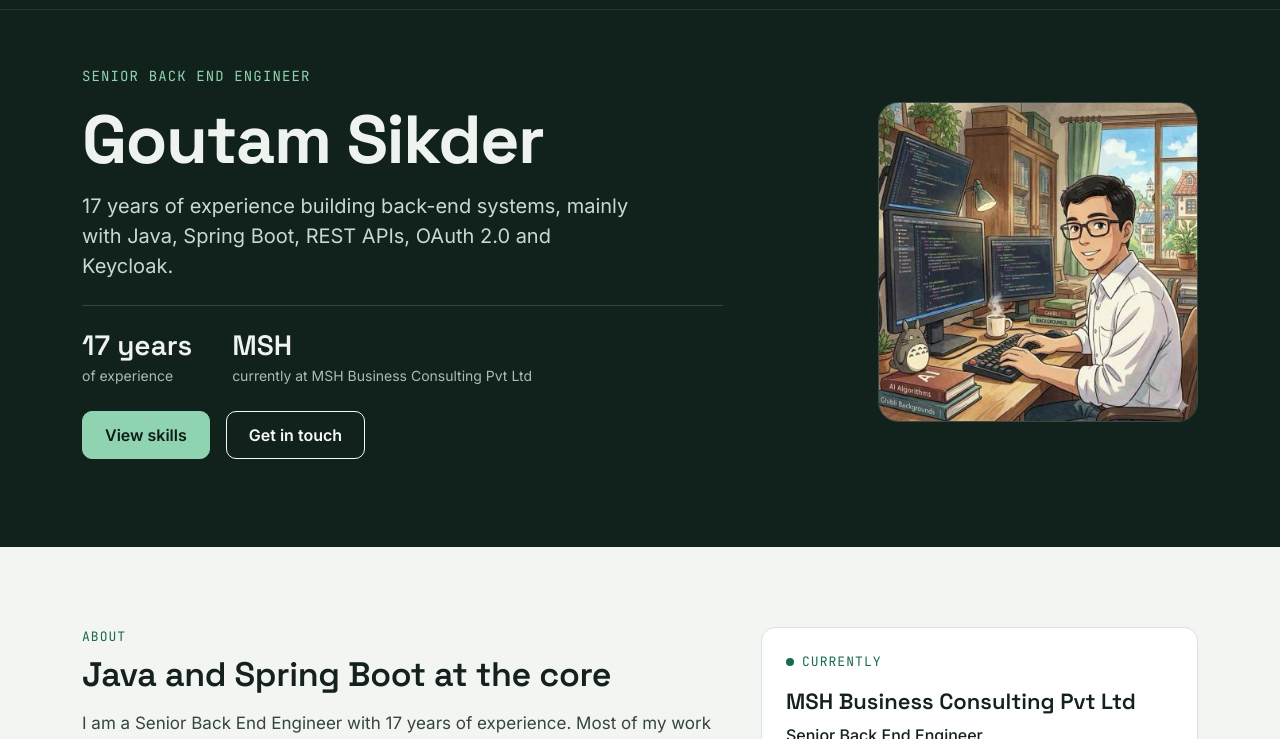
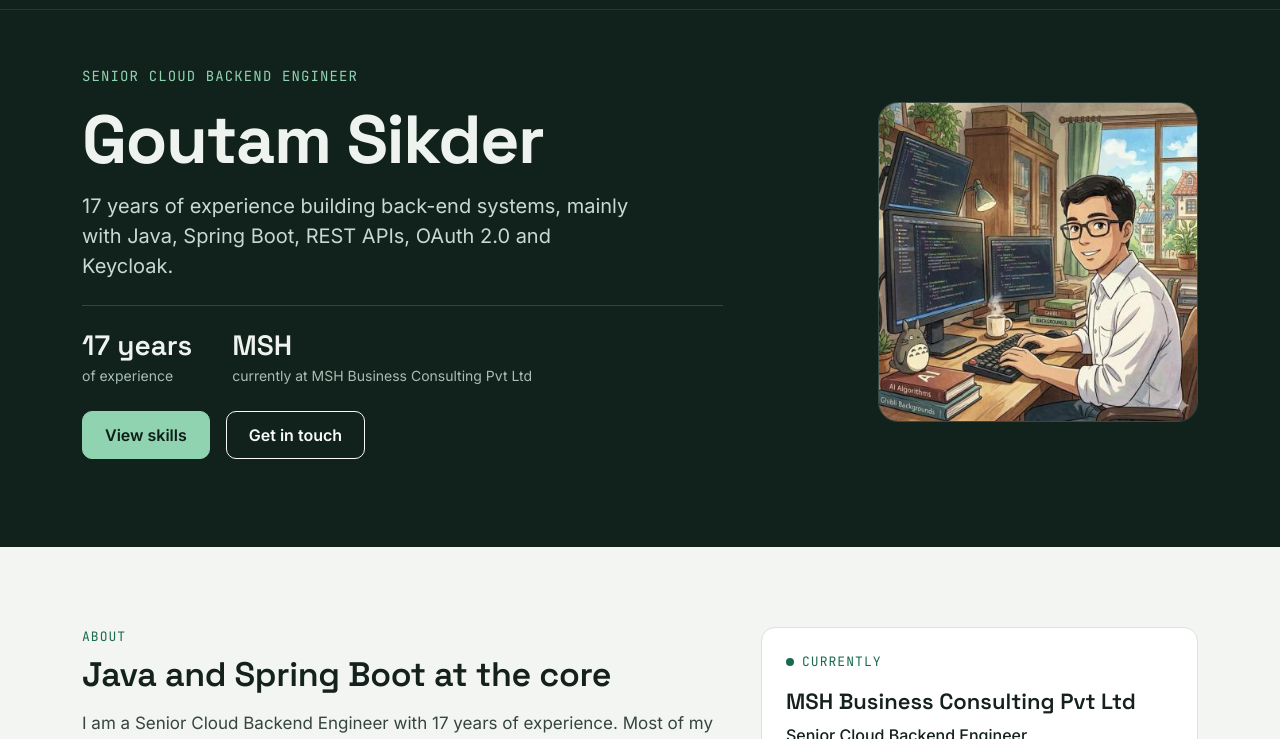
Before and after one commit to sikderg/sikderg.github.io, a plain HTML site: page index.html in a window 1280 px wide. Shown: the part 61-800 px from the top of the page. Drawn offline with Linux system fonts and the light colour scheme.

Commit message:
years of experience are now calculated

```diff
--- a/assets/js/main.js
+++ b/assets/js/main.js
@@ -5,7 +5,21 @@
 (function () {
   'use strict';
 
+  // Year the career started. Years of experience are counted from here.
+  var CAREER_START_YEAR = 2009;
+
   document.addEventListener('DOMContentLoaded', function () {
+    // Keep the years of experience current. The number in the HTML is the
+    // fallback shown when JavaScript is off.
+    var experience = new Date().getFullYear() - CAREER_START_YEAR;
+    document.querySelectorAll('.exp-years').forEach(function (el) {
+      el.textContent = experience;
+    });
+    var description = document.querySelector('meta[name="description"]');
+    if (description) {
+      description.content = description.content.replace(/\d+ years/, experience + ' years');
+    }
+
     // Keep the footer year current.
     var year = document.getElementById('year');
     if (year) {
--- a/index.html
+++ b/index.html
@@ -1,20 +1,24 @@
 <!doctype html>
 <html lang="en">
+
 <head>
   <meta charset="utf-8">
   <meta name="viewport" content="width=device-width, initial-scale=1">
-  <title>Goutam Sikder — Senior Back End Engineer</title>
-  <meta name="description" content="Goutam Sikder, Senior Back End Engineer with 17 years of experience in Java, Spring Boot, REST APIs, OAuth 2.0 and Keycloak.">
+  <title>Goutam Sikder — Senior Cloud Backend Engineer</title>
+  <meta name="description"
+    content="Goutam Sikder, Senior Cloud Backend Engineer with 17 years of experience in Java, Spring Boot, REST APIs, OAuth 2.0 and Keycloak.">
 
   <link rel="preconnect" href="https://fonts.googleapis.com">
   <link rel="preconnect" href="https://fonts.gstatic.com" crossorigin>
-  <link rel="stylesheet" href="https://fonts.googleapis.com/css2?family=Inter:wght@400;500;600&family=JetBrains+Mono:wght@400;500&family=Space+Grotesk:wght@500;600;700&display=swap">
+  <link rel="stylesheet"
+    href="https://fonts.googleapis.com/css2?family=Inter:wght@400;500;600&family=JetBrains+Mono:wght@400;500&family=Space+Grotesk:wght@500;600;700&display=swap">
 
   <!-- Bootstrap 5.3.9 (local copy) -->
   <link rel="stylesheet" href="assets/vendor/bootstrap/css/bootstrap.min.css">
   <!-- Site styles -->
   <link rel="stylesheet" href="assets/css/style.css">
 </head>
+
 <body data-bs-spy="scroll" data-bs-target="#mainNav" data-bs-root-margin="0px 0px -60%" tabindex="0">
 
   <!-- Navigation -->
@@ -24,7 +28,8 @@
         <span class="brand-mark">GS</span>
         <span class="brand-text">goutam.sikder</span>
       </a>
-      <button class="navbar-toggler" type="button" data-bs-toggle="collapse" data-bs-target="#navLinks" aria-controls="navLinks" aria-expanded="false" aria-label="Toggle navigation">
+      <button class="navbar-toggler" type="button" data-bs-toggle="collapse" data-bs-target="#navLinks" aria-controls="navLinks" aria-expanded="false"
+        aria-label="Toggle navigation">
         <span class="navbar-toggler-icon"></span>
       </button>
       <div class="collapse navbar-collapse" id="navLinks">
@@ -42,13 +47,14 @@
     <div class="container">
       <div class="row align-items-center gy-5">
         <div class="col-lg-7 order-2 order-lg-1">
-          <p class="eyebrow eyebrow-light mb-3">Senior Back End Engineer</p>
+          <p class="eyebrow eyebrow-light mb-3">Senior Cloud Backend Engineer</p>
           <h1 class="hero-title mb-3">Goutam Sikder</h1>
-          <p class="hero-lead mb-4">17 years of experience building back-end systems, mainly with Java, Spring Boot, REST APIs, OAuth 2.0 and Keycloak.</p>
+          <p class="hero-lead mb-4"><span class="exp-years">17</span> years of experience building back-end systems, mainly with Java, Spring Boot, REST APIs, OAuth 2.0 and
+            Keycloak.</p>
 
           <div class="hero-facts d-flex flex-wrap">
             <div>
-              <div class="fact-value">17 years</div>
+              <div class="fact-value"><span class="exp-years">17</span> years</div>
               <div class="fact-label">of experience</div>
             </div>
             <div>
@@ -63,7 +69,8 @@
           </div>
         </div>
         <div class="col-lg-5 order-1 order-lg-2 text-lg-end">
-          <img class="profile-photo img-fluid" src="assets/img/profile.png" width="400" height="400" alt="Illustrated portrait of Goutam Sikder working at his desk">
+          <img class="profile-photo img-fluid" src="assets/img/profile.png" width="400" height="400"
+            alt="Illustrated portrait of Goutam Sikder working at his desk">
         </div>
       </div>
     </div>
@@ -78,16 +85,20 @@
           <div class="col-lg-7">
             <p class="eyebrow mb-2">About</p>
             <h2 class="section-title mb-3">Java and Spring Boot at the core</h2>
-            <p class="section-text">I am a Senior Back End Engineer with 17 years of experience. Most of my work has been in Java and Spring Boot: building REST APIs and securing them with OAuth 2.0, Keycloak and Spring Security.</p>
-            <p class="section-text mb-0">Around that core I work with Spring Cloud microservices, relational and document databases, batch processing and ETL pipelines, Kafka and RabbitMQ messaging, AWS infrastructure, and Python tooling with LangChain, LangGraph and MCP.</p>
+            <p class="section-text">I am a Senior Cloud Backend Engineer with <span class="exp-years">17</span> years of experience. Most of my work has been in Java and Spring
+              Boot:
+              building REST APIs and securing them with OAuth 2.0, Keycloak and Spring Security.</p>
+            <p class="section-text mb-0">Around that core I work with Spring Cloud microservices, relational and document databases, batch processing
+              and ETL pipelines, Kafka and RabbitMQ messaging, AWS infrastructure, and Python tooling with LangChain, LangGraph and MCP.</p>
           </div>
           <div class="col-lg-5">
             <aside class="card panel h-100">
               <div class="card-body">
                 <p class="eyebrow d-flex align-items-center gap-2 mb-3"><span class="status-dot" aria-hidden="true"></span>Currently</p>
                 <h3 class="panel-title mb-2">MSH Business Consulting Pvt Ltd</h3>
-                <p class="fw-medium mb-2">Senior Back End Engineer</p>
-                <p class="text-muted-ink mb-0">MSH is a leading technology-enabled talent acquisition consulting company. It also has a Technology wing that builds products.</p>
+                <p class="fw-medium mb-2">Senior Cloud Backend Engineer</p>
+                <p class="text-muted-ink mb-0">MSH is a leading technology-enabled talent acquisition consulting company. It also has a Technology
+                  wing that builds products.</p>
               </div>
             </aside>
           </div>
@@ -276,7 +287,7 @@
   <footer class="site-footer">
     <div class="container d-flex flex-wrap justify-content-between gap-2">
       <span>&copy; <span id="year">2026</span> Goutam Sikder</span>
-      <span class="footer-mono">Senior Back End Engineer &middot; 17 years</span>
+      <span class="footer-mono">Senior Cloud Backend Engineer &middot; <span class="exp-years">17</span> years</span>
     </div>
   </footer>
 
@@ -285,4 +296,5 @@
   <!-- Site script -->
   <script src="assets/js/main.js"></script>
 </body>
+
 </html>
```
